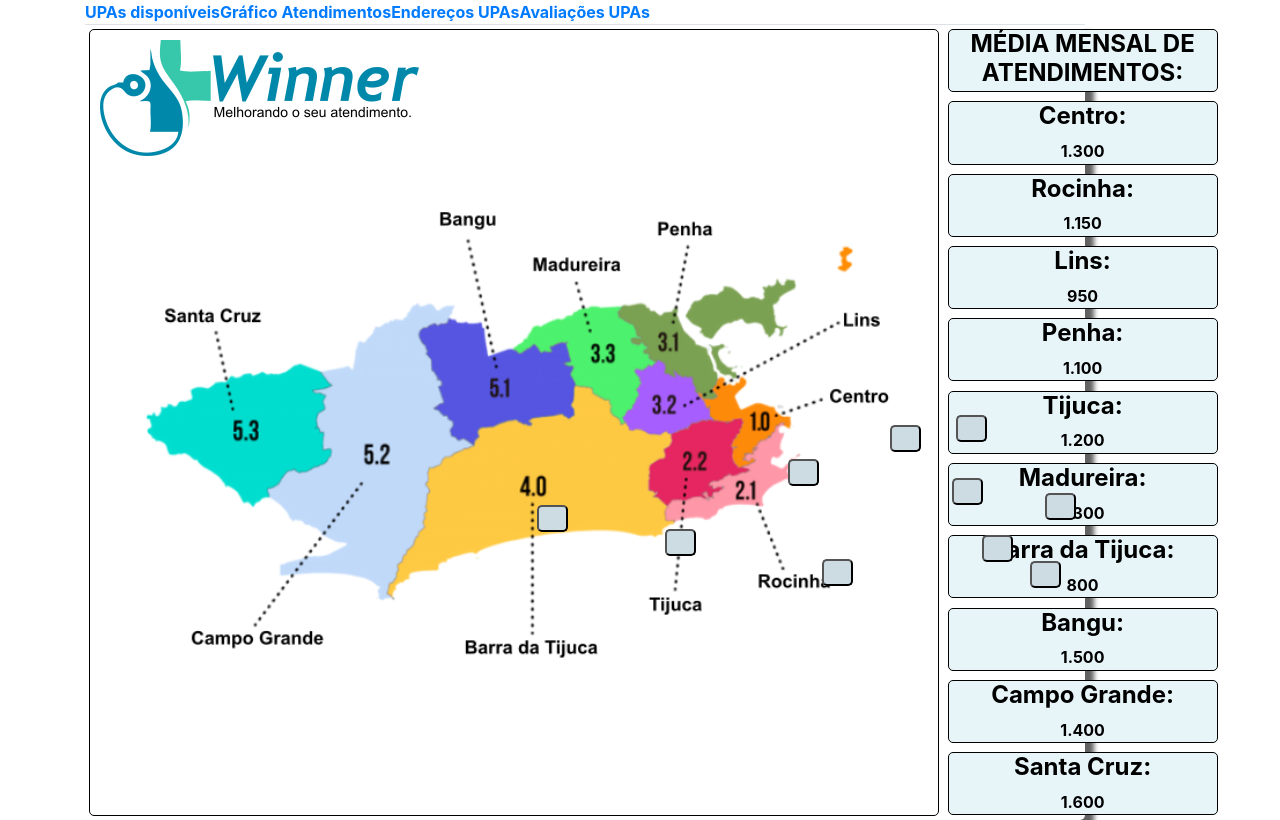
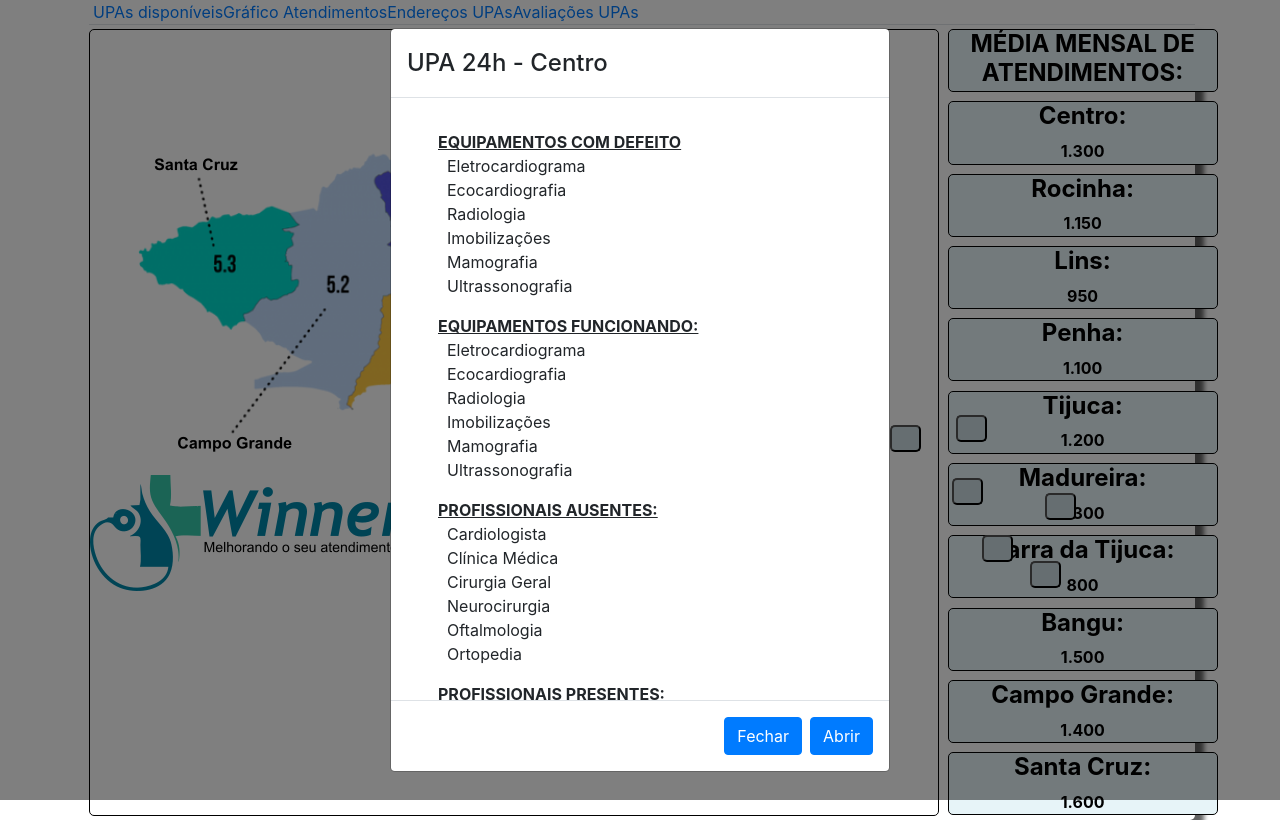
Before and after one commit to cesarinobruno/winner-web, a React (Create React App) app: page /home in a window 1280 px wide. Both pictures are taken after a click on the button 1060 px from the left and 506 px from the top of the page. Built offline with nearby package versions, Linux system fonts and the light colour scheme.

Commit message:
Refatorando o Modal

```diff
--- a/src/pages/Home/index.tsx
+++ b/src/pages/Home/index.tsx
@@ -1,10 +1,14 @@
-import React from "react";
+/* eslint-disable jsx-a11y/alt-text */
+import React, { useState } from "react";
 import "./style.css";
+import { Button, Modal } from "react-bootstrap";
 import Logo from '../../assets/logo.png';
 import Bitmap from '../../assets/bitmap.png';
 // import Plotly from 'plotly.js-dist';
 
 const Home: React.FC = () => {
+
+  const [showModal, setShowModal] = useState<boolean>(false);
 
   const data = [
     {
@@ -16,30 +20,32 @@ const Home: React.FC = () => {
   // Plotly.newPlot('grafico', data);
 
   return (
-    <div className="container theme-showcase" role="main">
-      <div className="page-header"></div>
-      <div style={{width: '1000px'}}>
-        <ul className="nav nav-tabs" role="tablist">
+    <div className="container-root">
+      <div className="container theme-showcase" role="main">
+        {/* <div className="page-header"> */}
+        <ul className="nav nav-tabs ml-1" role="tablist">
           <li role="presentation" className="active"><a href="#disponiveis" aria-controls="disponiveis" role="tab"
             data-toggle="tab">
-            <span style={{ fontWeight: 'bold' }}>UPAs disponíveis</span></a></li>
+            <span className="tabsNavigation ml-1">UPAs disponíveis</span></a></li>
           <li role="presentation"><a href="#graficoatend" aria-controls="graficoatend" role="tab"
             data-toggle="tab">
-            <span style={{ fontWeight: 'bold' }}>Gráfico Atendimentos</span></a></li>
+            <span className="tabsNavigation">Gráfico Atendimentos</span></a></li>
           <li role="presentation"><a href="#endereco" aria-controls="endereco" role="tab" data-toggle="tab">
-            <span style={{ fontWeight: 'bold' }}>Endereços UPAs</span></a></li>
+            <span className="tabsNavigation">Endereços UPAs</span></a></li>
           <li role="presentation"><a href="#avaliacao" aria-controls="avaliacao" role="tab" data-toggle="tab">
-            <span style={{ fontWeight: 'bold' }}>Avaliações UPAs</span></a></li>
+            <span className="tabsNavigation">Avaliações UPAs</span></a></li>
         </ul>
+        {/* </div> */}
         <div className="tab-content">
           <div role="tabpanel" className="tab-pane active" id="disponiveis">
             <div className="conteiner">
               <div className="item area">
 
-                <img src={Bitmap} id="centro" />
-                <img src={Logo} id="logo" />
+                <img src={Bitmap} className="centro" />
 
-                <button className="btnCentro" type="submit" data-toggle="modal" data-target="#abrirCentro" />
+                <img src={Logo} className="logo" />
+
+                <button className="btnCentro" type="submit" data-toggle="modal" onClick={() => setShowModal(true)} />
 
                 <button className="btnRocinha" type="submit" data-toggle="modal" data-target="#abrirRocinha" />
 
@@ -213,22 +219,94 @@ const Home: React.FC = () => {
           </div>
         </div>
 
-        <div className="modal fade" id="abrirCentro" tabIndex={-1} role="dialog">
+
+        <Modal show={showModal} scrollable={true}>
+          <Modal.Header>
+            <Modal.Title>UPA 24h - Centro</Modal.Title>
+          </Modal.Header>
+          <Modal.Body>
+            <div className="modal-body">
+              <div className="container-fluid">
+                <div className="row">
+                  <div className="col-12">
+                    <span
+                      style={{ fontWeight: 'bold', textDecoration: 'underline' }}>EQUIPAMENTOS COM DEFEITO</span>
+                    <p>&nbsp;&nbsp;Eletrocardiograma<br />
+											&nbsp;&nbsp;Ecocardiografia<br />
+											&nbsp;&nbsp;Radiologia<br />
+											&nbsp;&nbsp;Imobilizações<br />
+											&nbsp;&nbsp;Mamografia<br />
+											&nbsp;&nbsp;Ultrassonografia
+                    </p>
+                  </div>
+                  <div className="col-12">
+                    <span
+                      style={{ fontWeight: 'bold', textDecoration: 'underline' }}>EQUIPAMENTOS
+											FUNCIONANDO:</span>
+                    <p>&nbsp;&nbsp;Eletrocardiograma<br />
+											&nbsp;&nbsp;Ecocardiografia<br />
+											&nbsp;&nbsp;Radiologia<br />
+											&nbsp;&nbsp;Imobilizações<br />
+											&nbsp;&nbsp;Mamografia<br />
+											&nbsp;&nbsp;Ultrassonografia</p>
+                  </div>
+                  <div className="col-12">
+                    <span
+                      style={{ fontWeight: 'bold', textDecoration: 'underline' }}>PROFISSIONAIS
+											AUSENTES:</span>
+                    <p>&nbsp;&nbsp;Cardiologista<br />
+											&nbsp;&nbsp;Clínica Médica<br />
+											&nbsp;&nbsp;Cirurgia Geral<br />
+											&nbsp;&nbsp;Neurocirurgia<br />
+											&nbsp;&nbsp;Oftalmologia<br />
+											&nbsp;&nbsp;Ortopedia</p>
+                  </div>
+                  <div className="col-12">
+                    <span
+                      style={{ fontWeight: 'bold', textDecoration: 'underline' }}>PROFISSIONAIS
+											PRESENTES:</span>
+                    <p>&nbsp;&nbsp;Cardiologista<br />
+											&nbsp;&nbsp;Clínica Médica<br />
+											&nbsp;&nbsp;Cirurgia Geral<br />
+											&nbsp;&nbsp;Neurocirurgia<br />
+											&nbsp;&nbsp;Oftalmologia<br />
+											&nbsp;&nbsp;Ortopedia</p>
+                  </div>
+                </div>
+              </div>
+            </div>
+          </Modal.Body>
+
+          <Modal.Footer>
+            <Button onClick={() => setShowModal(false)}>
+              Fechar
+                  </Button>
+
+            <Button onClick={() => setShowModal(true)}>
+              Abrir
+                  </Button>
+          </Modal.Footer>
+
+        </Modal>
+
+
+        {/* <div className="modal" id="abrirCentro" tabIndex={-1} role="dialog">
+
           <div className="modal-dialog" role="document">
             <div className="modal-content">
 
               <div className="modal-header">
                 <button type="button" className="close" data-dismiss="modal">
-                  {/* <span>&times;</span> */}
+                  <span>&times;</span>
                   <h4>
                     <span style={{ fontWeight: 'bold', color: "black" }}>
                       UPA 24h - Centro
                 </span>
                   </h4>
                 </button>
-              </div>
+              </div> */}
 
-              <div className="modal-body">
+        {/* <div className="modal-body">
                 <div className="container-fluid">
                   <div className="row">
                     <div className="col-12">
@@ -277,14 +355,27 @@ const Home: React.FC = () => {
                     </div>
                   </div>
                 </div>
-              </div>
+              </div> */}
 
-              <div className="modal-footer">
+        {/* <div className="modal-footer">
                 <button type="button" className="btn btn-danger" data-dismiss="modal">Fechar</button>
               </div>
             </div>
           </div>
-        </div>
+        </div> */}
+
+
+
+
+
+
+
+
+
+
+
+
+
 
         <div className="modal fade" id="abrirRocinha" tabIndex={-1} role="dialog">
           <div className="modal-dialog" role="document">
@@ -651,7 +742,7 @@ const Home: React.FC = () => {
         </div>
 
         {/* <!-- Modal UPA Barra da Tijuca--> */}
-        <div className="modal fade" id="abrirBarra" tabIndex={-1} role="dialog">
+        <div className="modal fade" id="abrirBarra" role="dialog">
           <div className="modal-dialog" role="document">
             <div className="modal-content">
 
@@ -938,16 +1029,15 @@ const Home: React.FC = () => {
                   </div>
                 </div>
               </div>
-
               <div className="modal-footer">
                 <button type="button" className="btn btn-danger" data-dismiss="modal">Fechar</button>
               </div>
             </div>
           </div>
           {/* <!-- jQuery (necessary for Bootstrap's JavaScript plugins) --> */}
-          {/* <script src="https://ajax.googleapis.com/ajax/libs/jquery/1.11.3/jquery.min.js"></script> */}
+          <script src="https://ajax.googleapis.com/ajax/libs/jquery/1.11.3/jquery.min.js"></script>
           {/* <!-- Include all compiled plugins (below), or include individual files as needed --> */}
-          {/* <script src="js/bootstrap.min.js"></script> */}
+          <script src="js/bootstrap.min.js"></script>
         </div>
       </div>
     </div>
```
